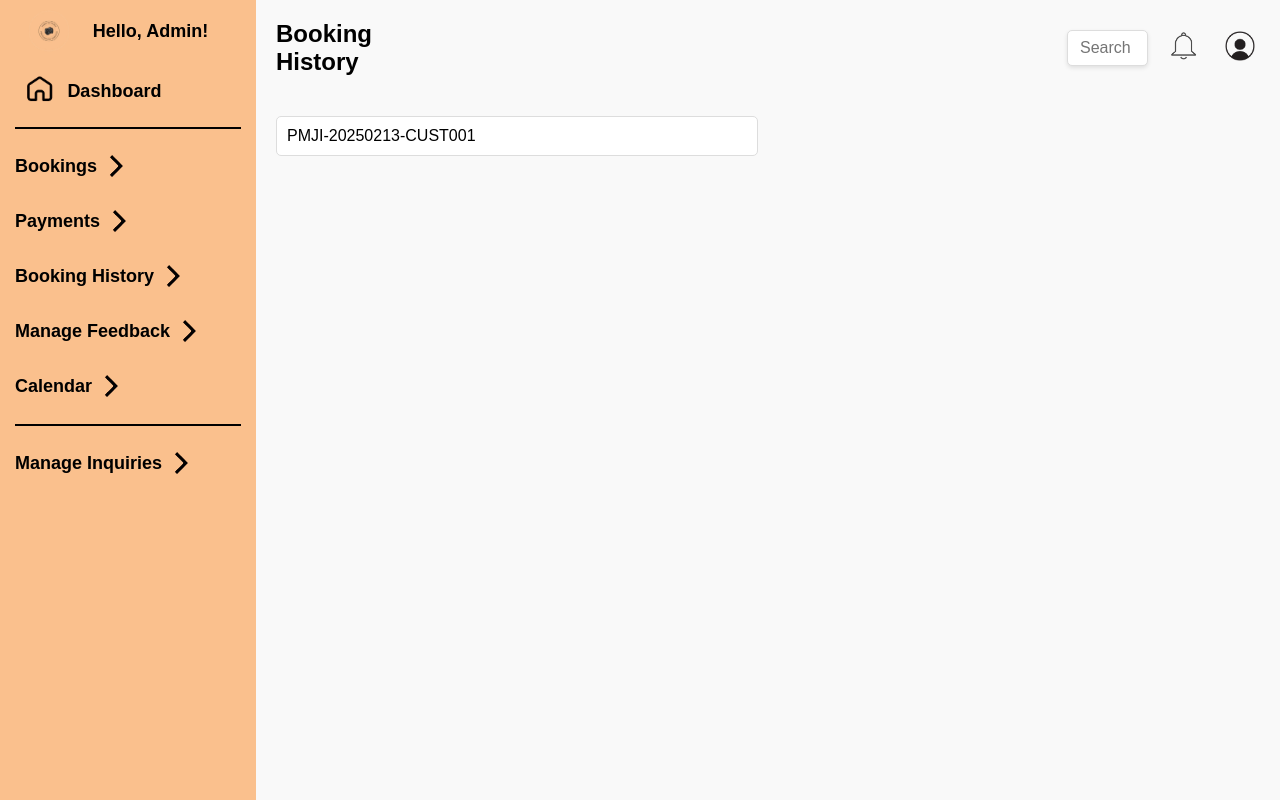
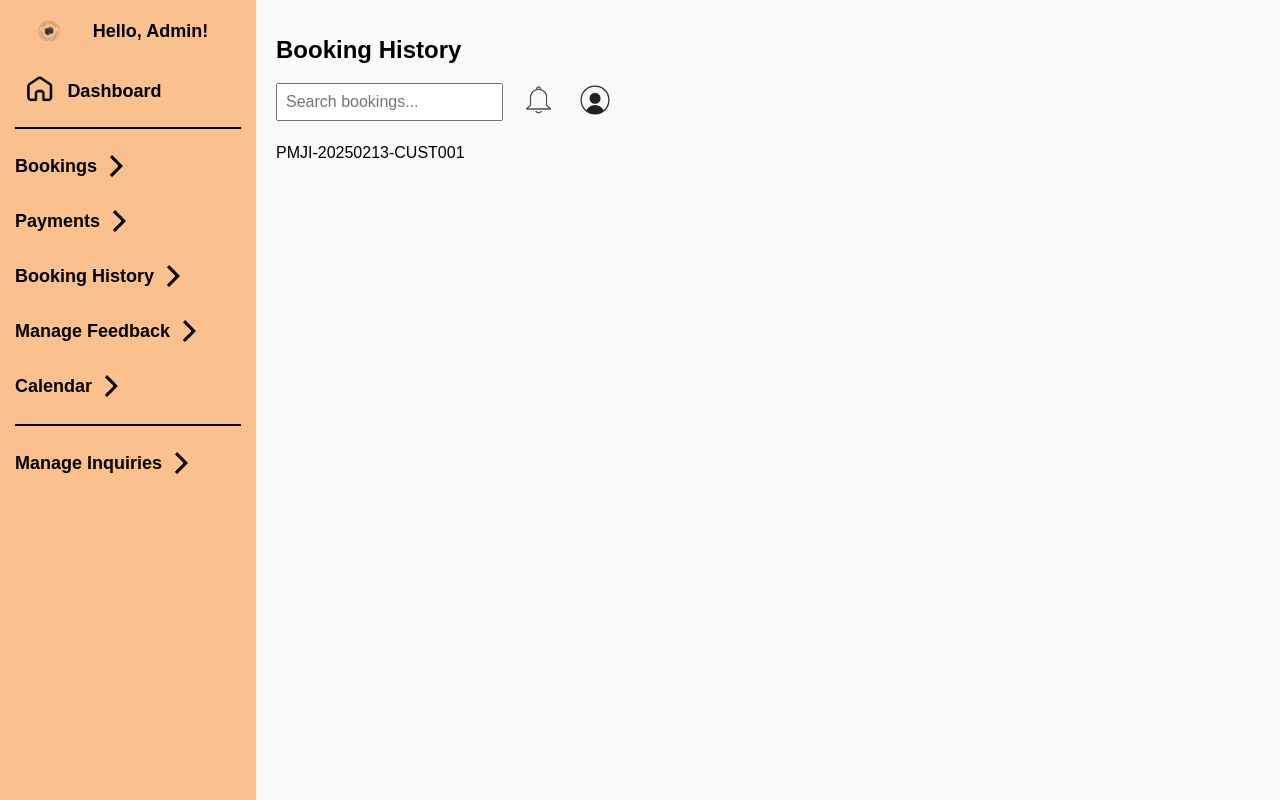
Before and after one commit to Mikay-Mikay/reservify_website_alpas, a PHP site: page /admin_bookinghistory.php in a window 1280 px wide. Run offline with PHP 8.4, Linux system fonts and the light colour scheme; tables that the repository leaves empty or names only in its code hold one stand-in row (values such as "Sample post").

Commit message:
Update admin_bookinghistory.css

```diff
--- a/PM&JI Reservify System (Website)/admin_bookinghistory.css
+++ b/PM&JI Reservify System (Website)/admin_bookinghistory.css
@@ -1,14 +1,9 @@
-/* General Reset */
-* {
-    margin: 0;
-    padding: 0;
-    box-sizing: border-box;
-    font-family: Arial, sans-serif;
-}
+@import url('https://fonts.googleapis.com/css2?family=Poppins:ital,wght@0,100;0,200;0,300;0,400;0,500;0,600;0,700;0,800;1,100;1,200;1,300;1,400;1,500;1,600;1,700;1,800;1,900&display=swap');
 
 body {
     margin: 0;
-    font-family: Arial, sans-serif;
+    font-family: "Poppins", sans-serif;
+    color: black;
 }
 
 .admin-dashboard {
@@ -78,100 +128,6 @@
     transform: scale(1.1); /* Slight zoom effect for icons */
 }
 
-/* Booking List */
-.booking-list {
-    display: flex;
-    flex-wrap: wrap;
-    gap: 10px;
-}
-
-.booking-item {
-    background-color: white;
-    border: 1px solid #ddd;
-    padding: 10px;
-    display: flex;
-    justify-content: space-between;
-    width: calc(50% - 10px);
-    border-radius: 5px;
-    cursor: pointer;
-    transition: all 0.3s;
-}
-
-.booking-item:hover {
-    background-color: #e6e6e6; /* Highlight effect on hover */
-}
-
-.click-icon {
-    width: 20px; /* Adjust size of the icon */
-    height: 20px;
-    margin-left: 10px; /* Space between text and icon */
-    transition: transform 0.3s ease;
-}
-
-.booking-item:hover .click-icon {
-    transform: scale(1.1); /* Slightly enlarge the icon on hover */
-}
-
-.show-details {
-    display: block; /* Show content dynamically */
-}
-
-/* Modal Container */
-.modal {
-    display: none; /* Hidden by default */
-    position: fixed; /* Fixed position */
-    z-index: 1; /* Sit on top */
-    left: 0;
-    top: 0;
-    width: 100%; /* Full width */
-    height: 100%; /* Full height */
-    background-color: rgba(0, 0, 0, 0.4); /* Semi-transparent background */
-}
-
-/* Modal Content */
-.modal-content {
-    background-color: #fff;
-    margin: 15% auto; /* Center the content on the screen */
-    padding: 20px;
-    padding-bottom: 30px; /* Add padding to the bottom */
-    border: 2px solid #888;
-    width: 80%; /* Adjust to fit the screen */
-    max-width: 600px; /* Maximum width */
-    border-radius: 8px; /* Rounded corners */
-    box-shadow: 0 4px 8px rgba(0, 0, 0, 0.2); /* Add shadow for depth */
-    text-align: left; /* Align content to the left */
-}
-/* Modal Header */
-.modal-header {
-    display: flex;
-    align-items: center; /* Align items vertically */
-    justify-content: flex-start; /* Align items to the left */
-}
-
-/* Back Button (Image) */
-.close-btn {
-    width: 40px; /* Set width of the back button image */
-    height: 40px; /* Set height of the back button image */
-    margin-right: 5px; /* Space between the button and the title */
-    margin-top: 5px;
-    cursor: pointer;
-}
-
-/* Modal Title */
-#modal-title {
-    font-size: 24px;
-    color: black;
-    margin: 0; /* Remove default margin */
-}
-
-/* Modal Text */
-#modal-content {
-    font-size: 16px;
-    color: black;
-    margin-top: 20px;
-    text-align: left;
-}
-
 /* Divider styling */
 .divider {
     border: 0;
@@ -181,43 +137,14 @@
 
 .content {
     flex: 1;
-    padding: 20px;
+    padding: 10px;
     background-color: #f9f9f9;
 }
 
 .header-right {
     display: flex;
     align-items: center;
-    gap: 20px; /* Space between notification bell and profile */
-}
-
-.header {
-    display: flex;
-    justify-content: space-between;
-    align-items: center;
-    gap: 20px;
-    margin-bottom: 20px;
-}
-
-.search-bar-container {
-    flex: 1; /* Allows it to take up remaining space */
-    display: flex;
-    justify-content: center; /* Center the search bar */
-    margin-left: 615px;
-}
-
-#searchBar {
-    width: 100%;
-    padding: 8px 12px;
-    font-size: 16px;
-    border: 1px solid #ddd;
-    border-radius: 5px;
-    box-shadow: 0 2px 4px rgba(0, 0, 0, 0.1);
-}
-
-header input {
-    padding: 8px;
-    font-size: 16px;
+    gap: 20px; /* Space between notification and profile icons */
 }
 
 header {
```
Also changed, not shown: other parts of PM&JI Reservify System (Website)/admin_bookinghistory.css (+99 -5 lines).
